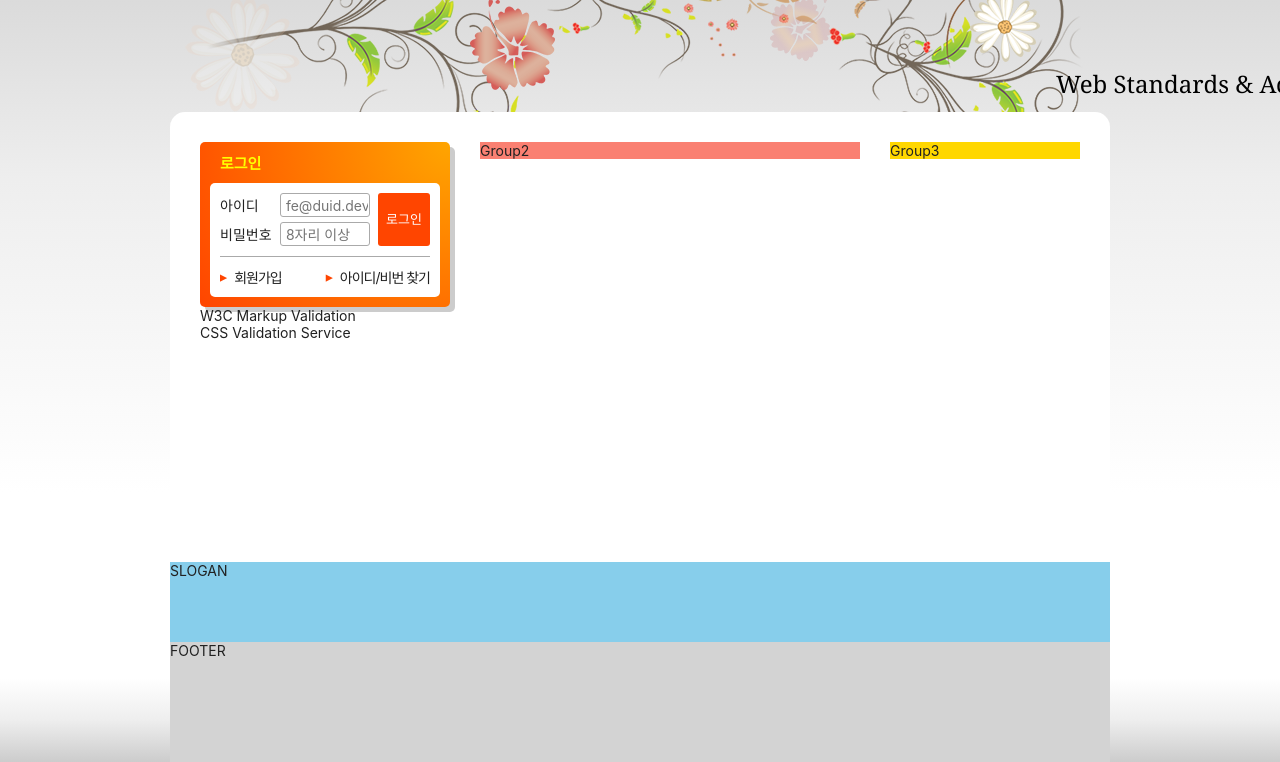
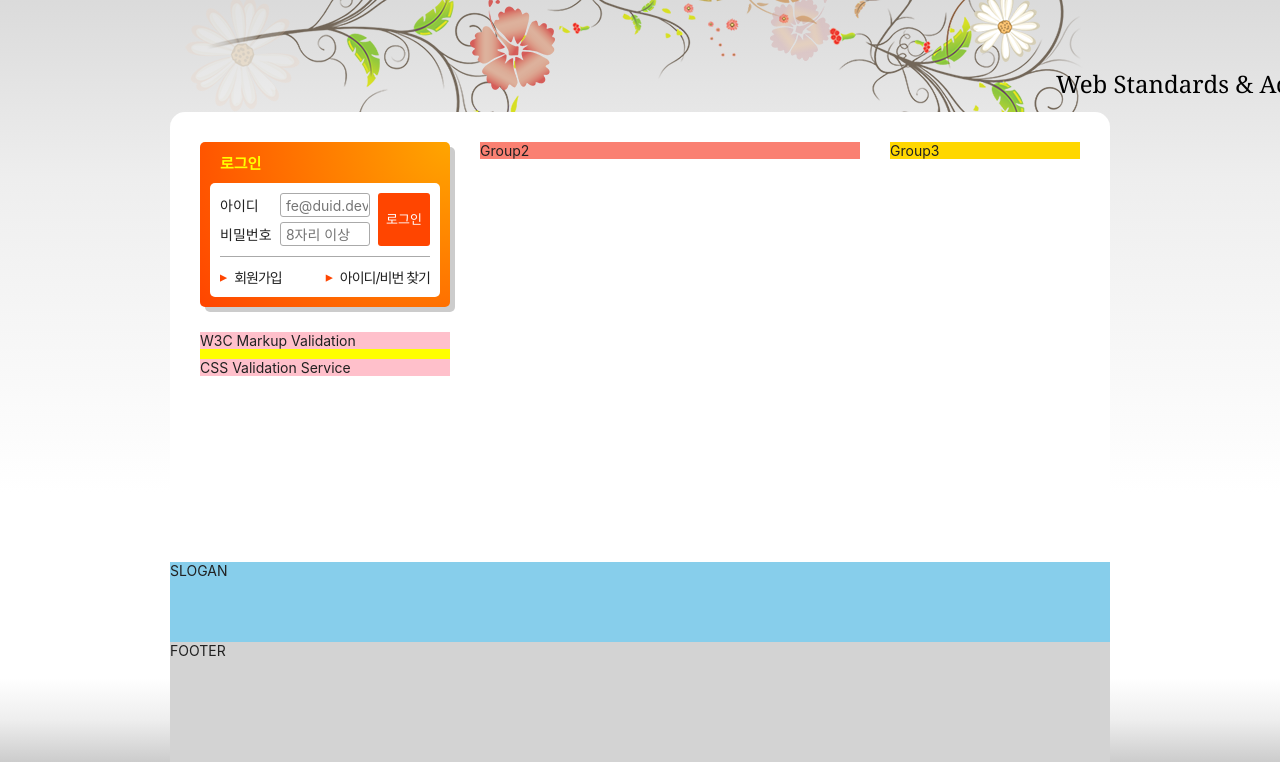
Before and after one commit to sorinworld/HTML5, a plain HTML site: page index.html in a window 1280 px wide. Shown: the part 135-897 px from the top of the page. Drawn offline with Linux system fonts and the light colour scheme; a web font is replaced by a local one.

Commit message:
유효성 검사 레이아웃 배치

```diff
--- a/styles/style.css
+++ b/styles/style.css
@@ -438,6 +438,7 @@ body {
   width: 35%;
 }
 
+/* text-align은 블럭요소에서만 움직임 -부모의 박스에 맞춰서 */
 .sign li:last-child {
   width: 65%;
   text-align: right;
@@ -455,6 +456,20 @@ body {
   font-family: 'fontello';
   margin-right: 8px;
   color: orangered;
+}
+
+/* 유효성 검사 배너 */
+.validation-list {
+  background-color: yellow;
+  margin-top: 25px;
+}
+
+/* 마진 병합 - 첫번째 영역에 margin-top이 있어도 겹쳐져서 margin이 먹지 않은 것 처럼 보임.
+  등간격 배치를 위해 / padding은 겹치지 않지만 margin은 겹침 -normal flow 일 때 -flex는 병합 안됌.
+  부모의 25px에 10px가 포함된 것. / 그러나 padding이나 border로 경계(선을 그어줄수)를 줄 수 있음. -부모에게 */
+.validation-list li {
+  background-color: pink;
+  margin-top: 10px;
 }
 
 /* .sign > li:nth-child(2) {
```
